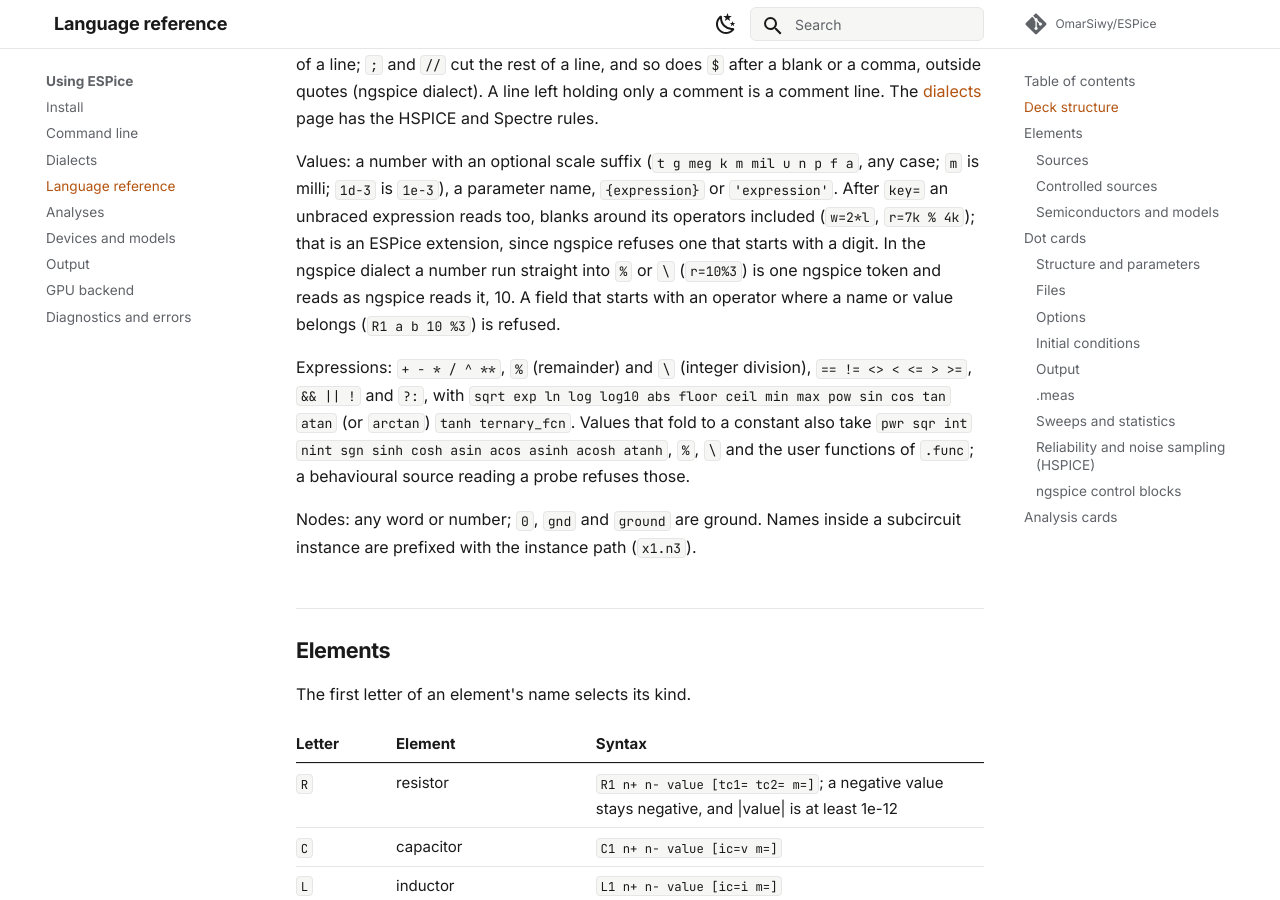
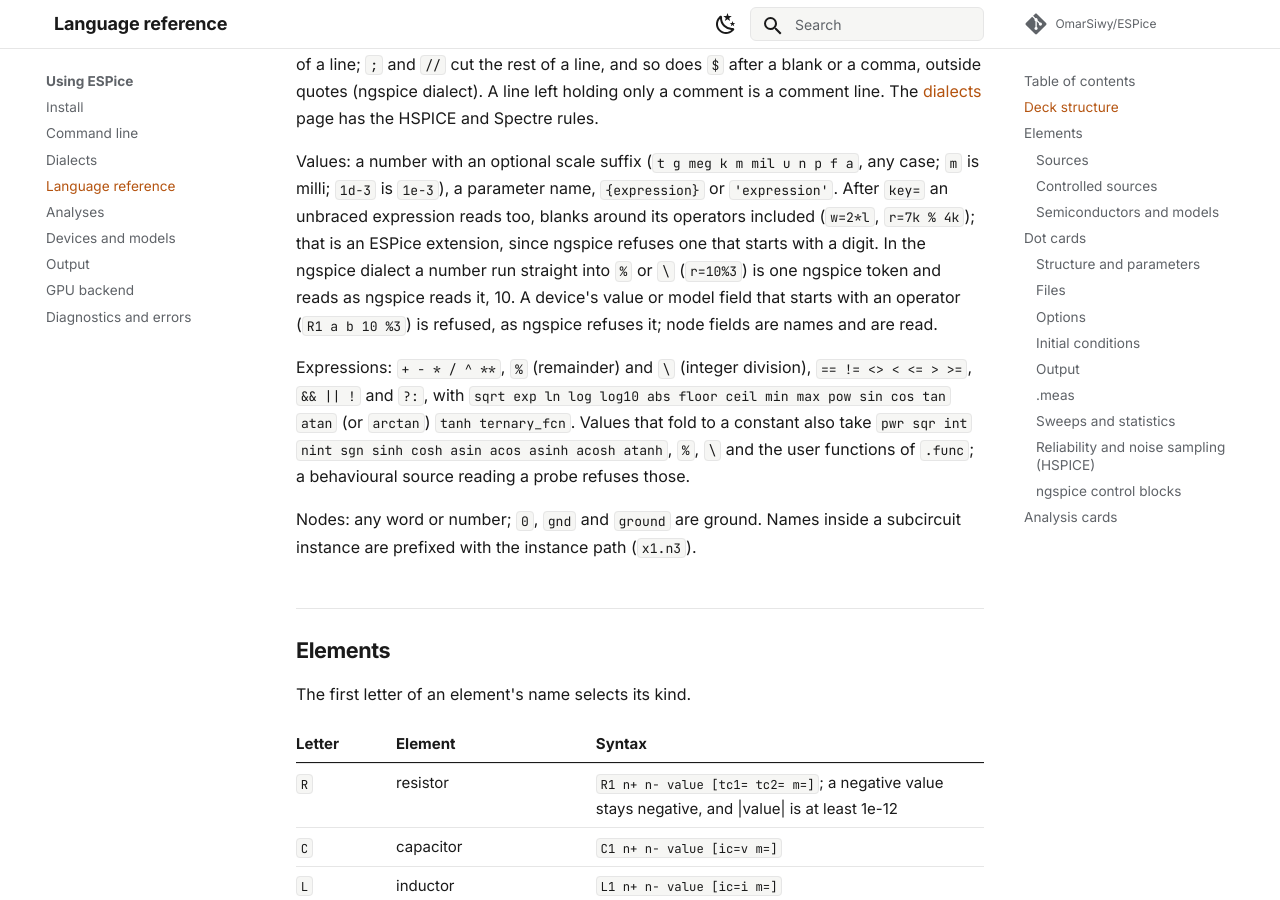
Before and after one commit to OmarSiwy/ESPice, an MkDocs documentation site: the page built from docs/using/reference.md, in a window 1280 px wide and 900 px high, scrolled down 630 px. Built offline with MkDocs 1.6.1 and Material for MkDocs 9.7.7, drawn with Linux system fonts in a browser that asks for light colours; comment, search, counter and statistics services are not loaded.

Commit message:
frontend, tests/grammar: refuse operator-led device value fields on both sides alike (#200)
b1951213 refused an operator-led field in every ngspice card in the
grammar (field), but only in device cards in the frontend, a one-sided
refusal for dot cards and subcircuit headers. ngspice's readers differ per
card there (dot_tran reads tstart and tmax with INPevaluate, then expects
uic; a .subckt header or a node takes any token as a name), so both sides
now refuse only where ngspice's device readers fail, 'unknown parameter':
a device's value or model field, X cards excepted. ngspice.peg's field is
as before; tests/grammar/lower.zig element refuses the same fields that
netlist.zig refuseOperatorField does, and node fields are read on both
sides, as ngspice reads them.

```diff
--- a/docs/using/reference.md
+++ b/docs/using/reference.md
@@ -31,8 +31,9 @@
 around its operators included (`w=2*l`, `r=7k % 4k`); that is an ESPice
 extension, since ngspice refuses one that starts with a digit. In the
 ngspice dialect a number run straight into `%` or `\` (`r=10%3`) is one
-ngspice token and reads as ngspice reads it, 10. A field that starts with
-an operator where a name or value belongs (`R1 a b 10 %3`) is refused.
+ngspice token and reads as ngspice reads it, 10. A device's value or model
+field that starts with an operator (`R1 a b 10 %3`) is refused, as ngspice
+refuses it; node fields are names and are read.
 
 Expressions: `+ - * / ^ **`, `%` (remainder) and `\` (integer division),
 `== != <> < <= > >=`, `&& || !` and `?:`, with `sqrt exp ln log log10 abs
```
Also changed, not shown: 3 other files.
